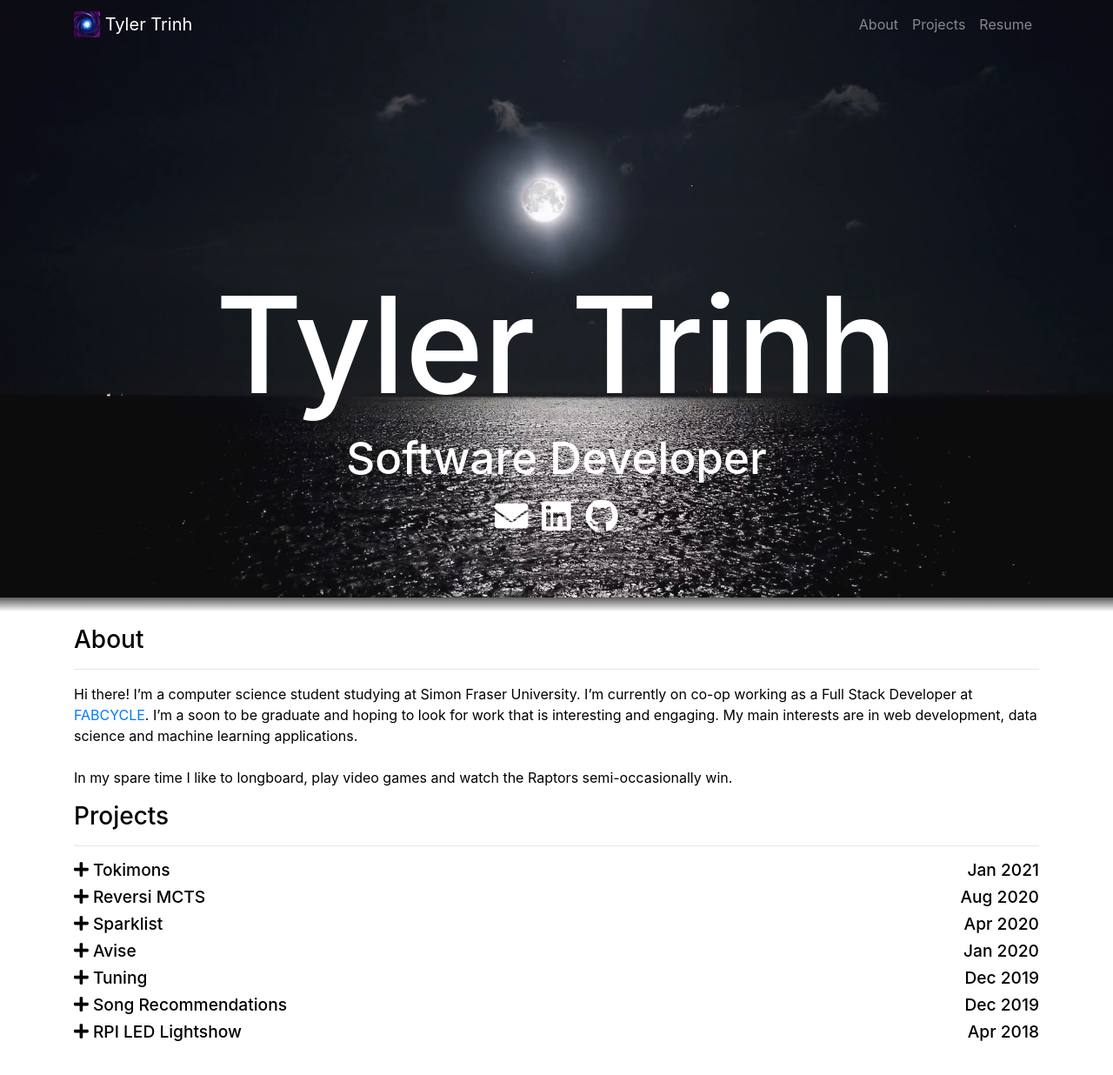
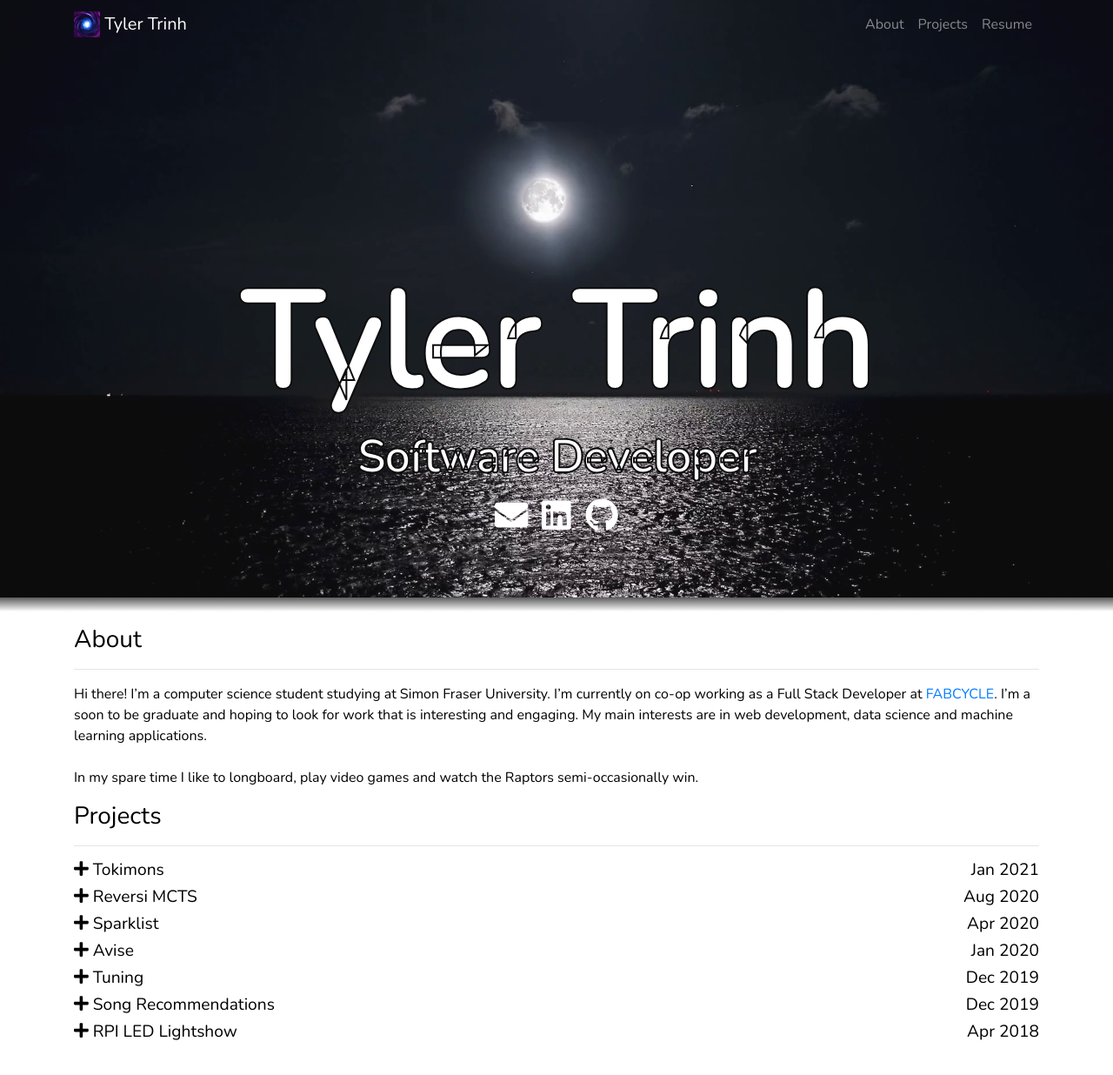
Before and after one commit to bvtrinh/bvtrinh.github.io, a Gatsby site: page / in a window 1280 px wide. Shown: the top 1236 px of the page at 87% size. Built offline with nearby package versions, Linux system fonts and the light colour scheme; Gatsby itself is replaced by a stand-in of ours.

Commit message:
docs: add font to global css and update skill order for tuning

```diff
--- a/src/info/projects.ts
+++ b/src/info/projects.ts
@@ -64,7 +64,7 @@ export const PROJECTS: ProjectProps[] = [
   {
     title: "Tuning",
     date: "Dec 2019",
-    skills: ["nodejs", "bootstrap", "html", "css", "heroku", "postgres", "socketio", "spotify"],
+    skills: ["nodejs", "postgres", "bootstrap", "html", "css", "heroku", "socketio", "spotify"],
     about: "A song trivia web app with leaderboards and multiplayer.",
     description:
       "This was an app for one of course projects. It was good experience working in a team environment and going through an Agile-like process. One of my favourite projects that I have made.",
--- a/src/styles/global.css
+++ b/src/styles/global.css
@@ -2,6 +2,7 @@ body,
 html {
   height: 100%;
   color: black;
+  font-family: "Nunito";
 }
 
 a {
@@ -40,8 +41,16 @@ a {
 
 .intro-title {
   color: white;
+  -webkit-text-stroke-width: 2px;
+  -webkit-text-stroke-color: black;
   height: 100%;
   text-align: center;
+  font-weight: bold;
+}
+
+h1,
+h2 {
+  font-weight: 600;
 }
 
 .gradient-img-follow {
```
